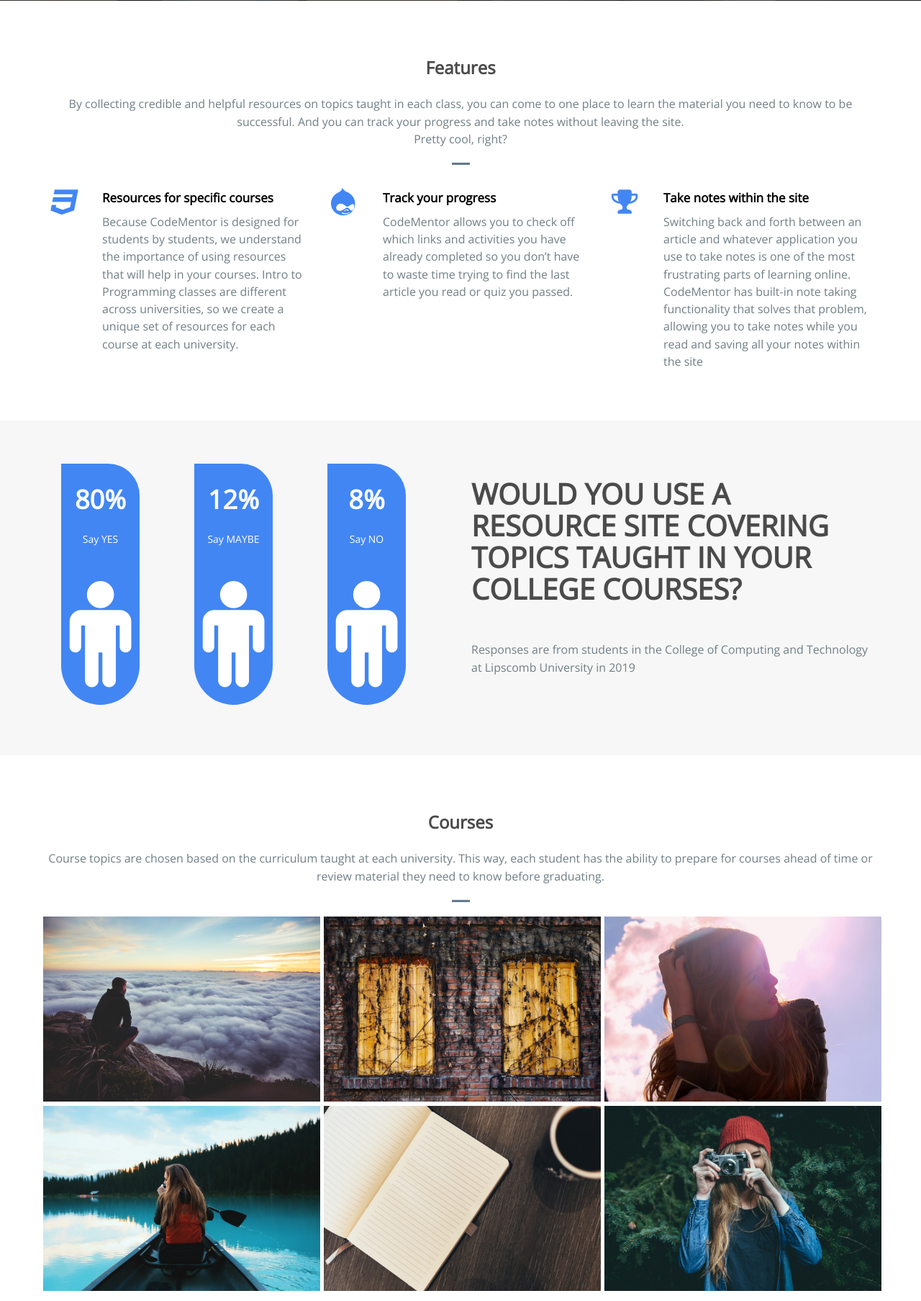
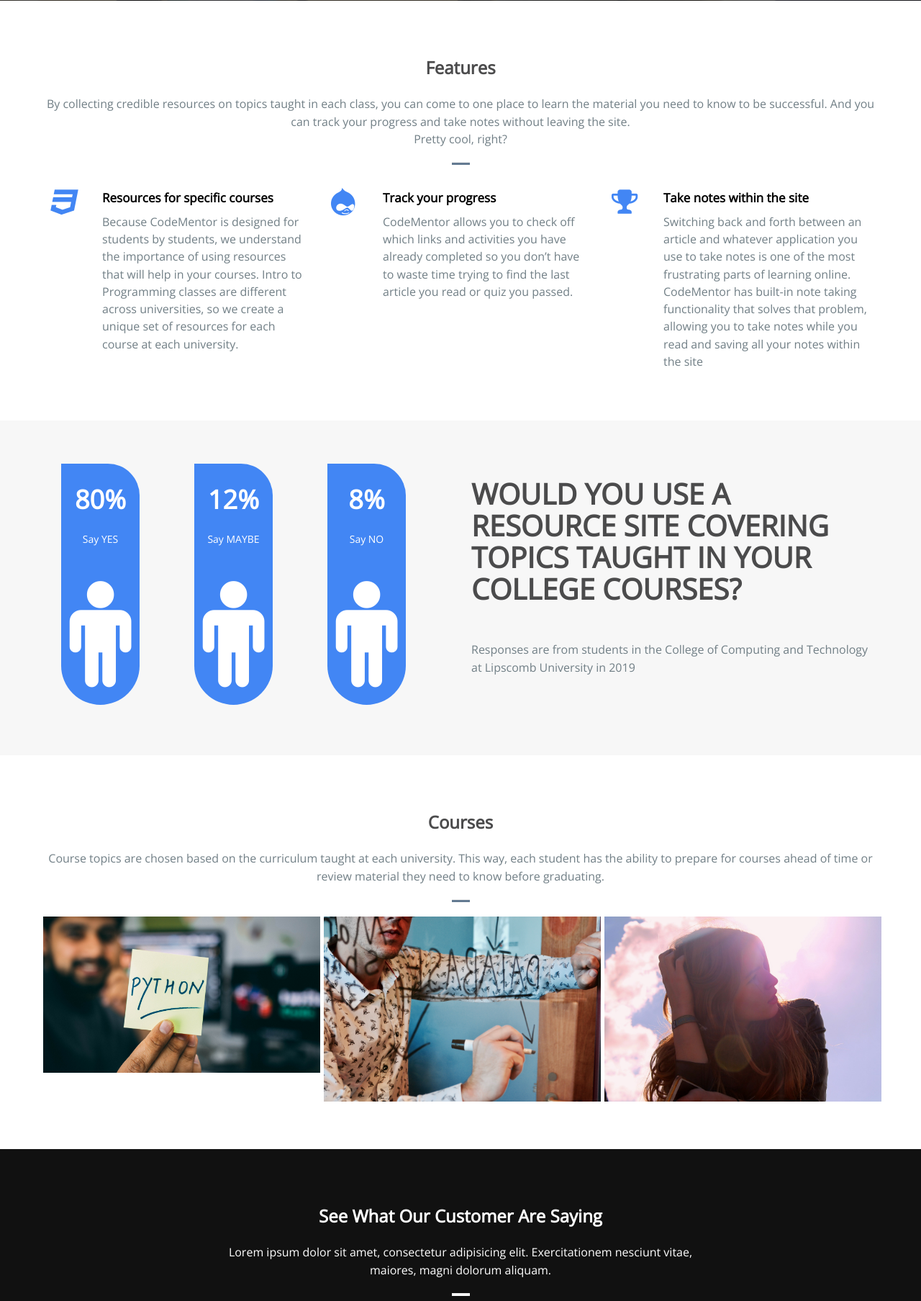
Before and after one commit to mpreyes/SeniorProject, a Django app: page /seniorProjectApp/ in a window 1280 px wide. Shown: the part 579-2386 px from the top of the page at 72% size. Run offline with Django 3.2, Linux system fonts and the light colour scheme; some libraries are stand-ins or nearby versions; some web fonts are replaced.

Commit message:
Add course info
Added course info and images so it shows up, will need to edit in the future

```diff
--- a/seniorProjectApp/templates/seniorProjectApp/index.html
+++ b/seniorProjectApp/templates/seniorProjectApp/index.html
@@ -115,7 +115,7 @@
       <div class="row">
         <div class="header-section text-center">
           <h2>Features</h2>
-          <p>By collecting credible and helpful resources on topics taught in each class,
+          <p>By collecting credible resources on topics taught in each class,
             you can come to one place to learn the material you need to know to be successful.
             And you can track your progress and take notes without leaving the site.
             <br/>Pretty cool, right?</p>
@@ -231,20 +231,20 @@
         <div class="row">
           <div class="col-md-4 col-sm-6 padleft-right">
             <figure class="imghvr-fold-up">
-              <img src="img/course01.jpg" class="img-responsive">
+              <img src="{% static "seniorProjectApp/img/course python hitesh choudhary.jpg" %}" class="img-responsive">
               <figcaption>
-                <h3>Course Name</h3>
-                <p>Lorem ipsum dolor sit amet, consectetur adipisicing elit. Magnam atque, nostrum veniam consequatur libero fugiat, similique quis.</p>
+                <h3>Intro to Programming</h3>
+                <p><strong>Lipscomb University</strong> - Intro to Programming focuses on coding basics and learning Python, which is becoming one of the most popular programming languages.</p>
               </figcaption>
               <a href="#"></a>
             </figure>
           </div>
           <div class="col-md-4 col-sm-6 padleft-right">
             <figure class="imghvr-fold-up">
-              <img src="img/course02.jpg" class="img-responsive">
+              <img src="{% static "seniorProjectApp/img/course db campaign creators.jpg" %}" class="img-responsive">
               <figcaption>
-                <h3>Course Name</h3>
-                <p>Lorem ipsum dolor sit amet, consectetur adipisicing elit. Magnam atque, nostrum veniam consequatur libero fugiat, similique quis.</p>
+                <h3>Database Management</h3>
+                <p><strong>Lipscomb University</strong> - The Database Management course introduces basic database concepts, the relational database model, SQL, and database system design and development.</p>
               </figcaption>
               <a href="#"></a>
             </figure>
@@ -252,36 +252,6 @@
           <div class="col-md-4 col-sm-6 padleft-right">
             <figure class="imghvr-fold-up">
               <img src="img/course03.jpg" class="img-responsive">
-              <figcaption>
-                <h3>Course Name</h3>
-                <p>Lorem ipsum dolor sit amet, consectetur adipisicing elit. Magnam atque, nostrum veniam consequatur libero fugiat, similique quis.</p>
-              </figcaption>
-              <a href="#"></a>
-            </figure>
-          </div>
-          <div class="col-md-4 col-sm-6 padleft-right">
-            <figure class="imghvr-fold-up">
-              <img src="img/course04.jpg" class="img-responsive">
-              <figcaption>
-                <h3>Course Name</h3>
-                <p>Lorem ipsum dolor sit amet, consectetur adipisicing elit. Magnam atque, nostrum veniam consequatur libero fugiat, similique quis.</p>
-              </figcaption>
-              <a href="#"></a>
-            </figure>
-          </div>
-          <div class="col-md-4 col-sm-6 padleft-right">
-            <figure class="imghvr-fold-up">
-              <img src="img/course05.jpg" class="img-responsive">
-              <figcaption>
-                <h3>Course Name</h3>
-                <p>Lorem ipsum dolor sit amet, consectetur adipisicing elit. Magnam atque, nostrum veniam consequatur libero fugiat, similique quis.</p>
-              </figcaption>
-              <a href="#"></a>
-            </figure>
-          </div>
-          <div class="col-md-4 col-sm-6 padleft-right">
-            <figure class="imghvr-fold-up">
-              <img src="img/course06.jpg" class="img-responsive">
               <figcaption>
                 <h3>Course Name</h3>
                 <p>Lorem ipsum dolor sit amet, consectetur adipisicing elit. Magnam atque, nostrum veniam consequatur libero fugiat, similique quis.</p>
@@ -336,7 +306,7 @@
             <div class="pm-staff-profile-container">
               <div class="pm-staff-profile-image-wrapper text-center">
                 <div class="pm-staff-profile-image">
-                  <img src="img/madelyn profile.jpg" alt="" class="img-thumbnail img-circle" />
+                  <img src="{% static "seniorProjectApp/img/madelyn profile.jpg" %}" alt="" class="img-thumbnail img-circle" />
                 </div>
               </div>
               <div class="pm-staff-profile-details text-center">
@@ -352,7 +322,7 @@
             <div class="pm-staff-profile-container">
               <div class="pm-staff-profile-image-wrapper text-center">
                 <div class="pm-staff-profile-image">
-                  <img src="img/tiri profile.jpg" alt="" class="img-thumbnail img-circle" />
+                  <img src="{% static "seniorProjectApp/img/tiri profile.jpg" %}" alt="" class="img-thumbnail img-circle" />
                 </div>
               </div>
               <div class="pm-staff-profile-details text-center">
@@ -368,7 +338,7 @@
             <div class="pm-staff-profile-container">
               <div class="pm-staff-profile-image-wrapper text-center">
                 <div class="pm-staff-profile-image">
-                  <img src="img/erin profile.jpg" alt="" class="img-thumbnail img-circle" />
+                  <img src="{% static "seniorProjectApp/img/erin profile.jpg" %}" alt="" class="img-thumbnail img-circle" />
                 </div>
               </div>
               <div class="pm-staff-profile-details text-center">
```
Also changed, not shown: seniorProjectApp/static/seniorProjectApp/img/course db campaign creators.jpg (added), seniorProjectApp/static/seniorProjectApp/img/course python hitesh choudhary.jpg (added).
